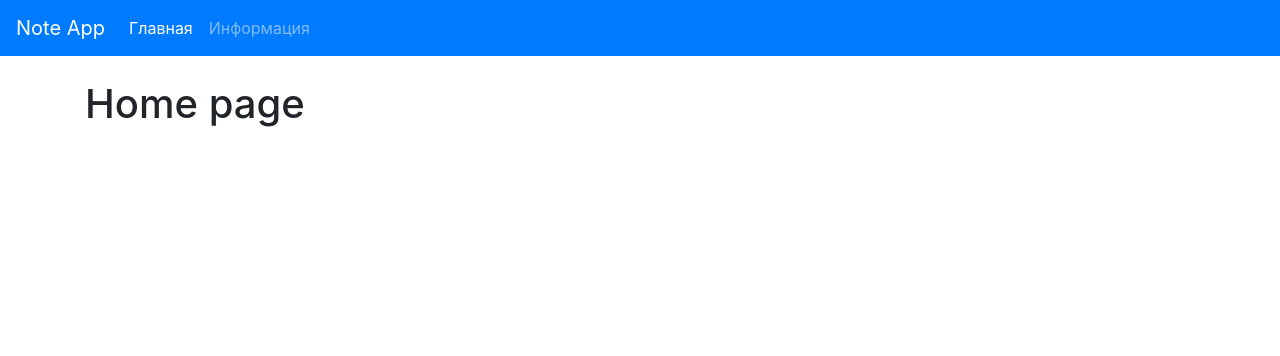
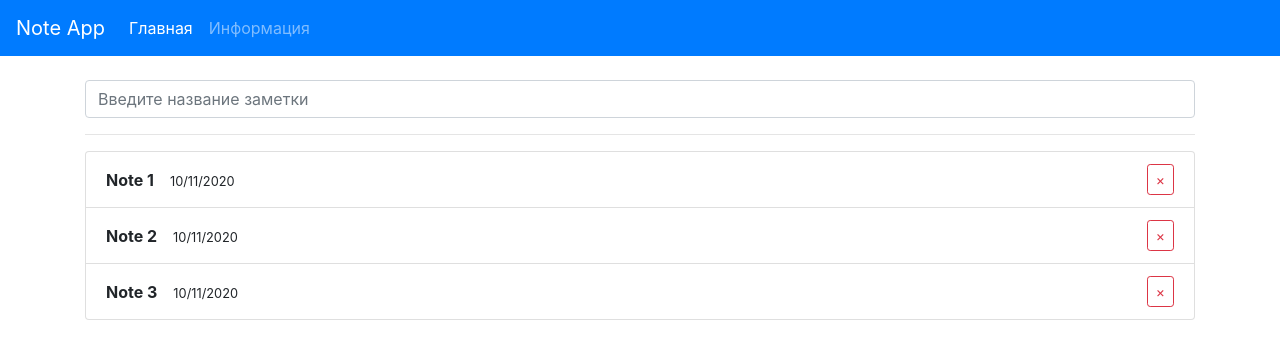
Before and after one commit to DiaZzzFF/todo_2, a React (Create React App) app: page / in a window 1280 px wide. Shown: the top 356 px of the page. Built offline with nearby package versions, Linux system fonts and the light colour scheme.

Commit message:
Добавляет Form, Notes

```diff
--- /dev/null
+++ b/src/components/Form.js
@@ -0,0 +1,19 @@
+import React from "react"
+
+
+const Form = () => {
+  return (
+    <form>
+      <div className="form-group">
+        <input
+          className="form-control"
+          type="text"
+          placeholder="Введите название заметки"
+        />
+      </div>
+    </form>
+  )
+}
+
+
+export default Form
--- /dev/null
+++ b/src/components/Notes.js
@@ -0,0 +1,33 @@
+import React from "react"
+
+
+const Notes = ({notes}) => {
+  return (
+    <ul className="list-group">
+      {notes.map((note) => (
+        <li
+          className="note list-group-item"
+          key={note.id}
+        >
+          <div>
+            <strong className="note__text">
+              {note.title}
+            </strong>
+
+            <small>{new Date().toLocaleDateString()}</small>
+          </div>
+
+          <button
+            className="btn btn-outline-danger btn-sm"
+            type="button"
+          >
+            &times;
+          </button>
+        </li>
+      ))}
+    </ul>
+  )
+}
+
+
+export default Notes
--- a/src/index.scss
+++ b/src/index.scss
@@ -13,3 +13,13 @@
   font-family: source-code-pro, Menlo, Monaco, Consolas, 'Courier New',
     monospace;
 }
+
+.note {
+  display: flex;
+  justify-content: space-between;
+  align-items: center;
+}
+
+.note__text {
+  margin-right: 1rem;
+}
--- a/src/pages/Home.js
+++ b/src/pages/Home.js
@@ -1,10 +1,24 @@
 import React, {Fragment} from "react"
+
+import Form from "../components/Form"
+import Notes from "../components/Notes"
 
 
 const Home = () => {
+  const notes = new Array(3)
+    .fill(``)
+    .map((_, i) => ({
+      id: i,
+      title: `Note ${i + 1}`,
+    }))
+
   return (
     <Fragment>
-      <h1>Home page</h1>
+      <Form />
+
+      <hr/>
+
+      <Notes notes={notes} />
     </Fragment>
   )
 }
```
